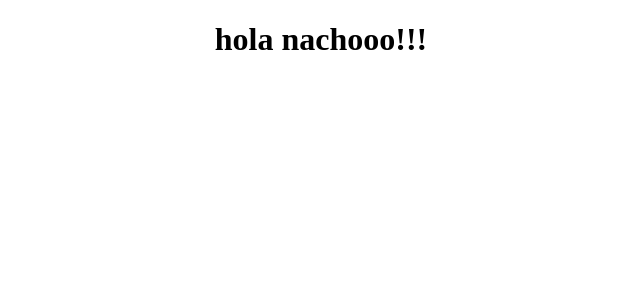
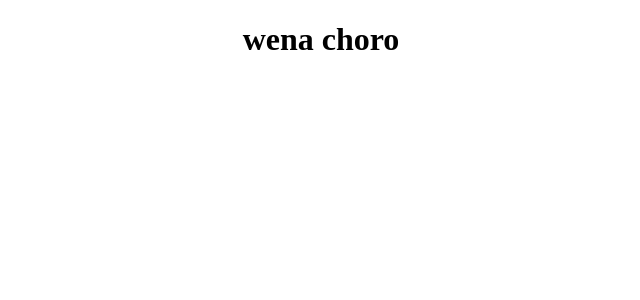
Before and after one commit to ignaciolopezc/Curso_react, a React (Vite) app: page / in a window 1280 px wide. Shown: the top 300 px of the page, without its empty margins (319-959 px from the left). Built offline with nearby package versions, Linux system fonts and the light colour scheme.

Commit message:
mod 2 index.css

```diff
--- a/src/App.jsx
+++ b/src/App.jsx
@@ -1,5 +1,16 @@
+
+
+
 const App = () => {
-    return <h1 className="text-center">hola nachooo!!!</h1>
+    const titulo = 'wena choro';
+
+    return (
+        <>
+            <h1 className="text-center">{titulo}</h1>
+        </>
+    )
 }
 
+
+
 export default App
```
